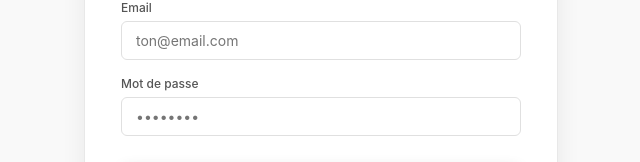
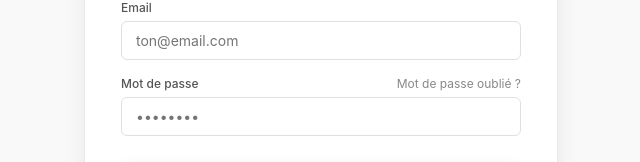
Before and after one commit to clementtrade/mytradeplan, a Next.js app: page /login in a window 1280 px wide. Shown: the part 321-483 px from the top of the page, without its empty margins (319-959 px from the left). Built offline with nearby package versions, Linux system fonts and the light colour scheme; no server answers.

Commit message:
feat: lien mot de passe oublie sur login

```diff
--- a/app/login/page.tsx
+++ b/app/login/page.tsx
@@ -85,7 +85,9 @@ export default function LoginPage() {
         )}
 
         <div style={{ marginBottom: '1rem' }}>
-          <div style={{ color: '#555', fontSize: '12px', fontWeight: 500, marginBottom: '6px' }}>Email</div>
+          <div style={{ display: 'flex', justifyContent: 'space-between', alignItems: 'center', marginBottom: '6px' }}>
+            <div style={{ color: '#555', fontSize: '12px', fontWeight: 500 }}>Email</div>
+          </div>
           <input
             type="email"
             placeholder="ton@email.com"
@@ -97,7 +99,15 @@ export default function LoginPage() {
         </div>
 
         <div style={{ marginBottom: '1.75rem' }}>
-          <div style={{ color: '#555', fontSize: '12px', fontWeight: 500, marginBottom: '6px' }}>Mot de passe</div>
+          <div style={{ display: 'flex', justifyContent: 'space-between', alignItems: 'center', marginBottom: '6px' }}>
+            <div style={{ color: '#555', fontSize: '12px', fontWeight: 500 }}>Mot de passe</div>
+            <Link href="/forgot-password" style={{ color: '#888', fontSize: '12px', textDecoration: 'none', transition: 'color 0.15s' }}
+              onMouseEnter={e => (e.target as HTMLElement).style.color = '#111'}
+              onMouseLeave={e => (e.target as HTMLElement).style.color = '#888'}
+            >
+              Mot de passe oublié ?
+            </Link>
+          </div>
           <input
             type="password"
             placeholder="••••••••"
@@ -120,7 +130,7 @@ export default function LoginPage() {
       </div>
 
       <p style={{ color: '#ccc', fontSize: '12px', marginTop: '2rem' }}>
-        © 2025 MyTradePlan · Tous droits réservés
+        © 2026 MyTradePlan · Tous droits réservés
       </p>
 
     </main>
```
